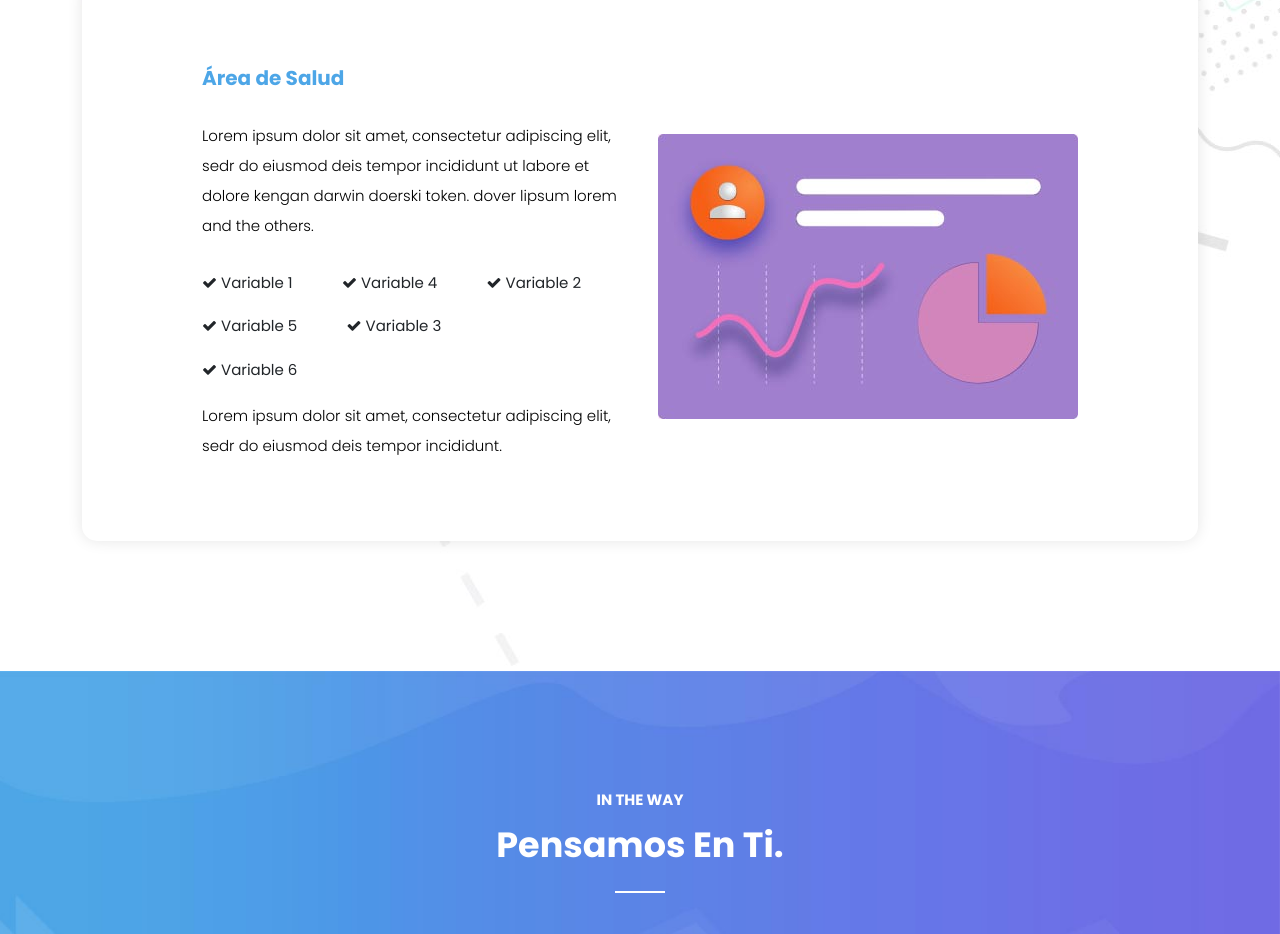
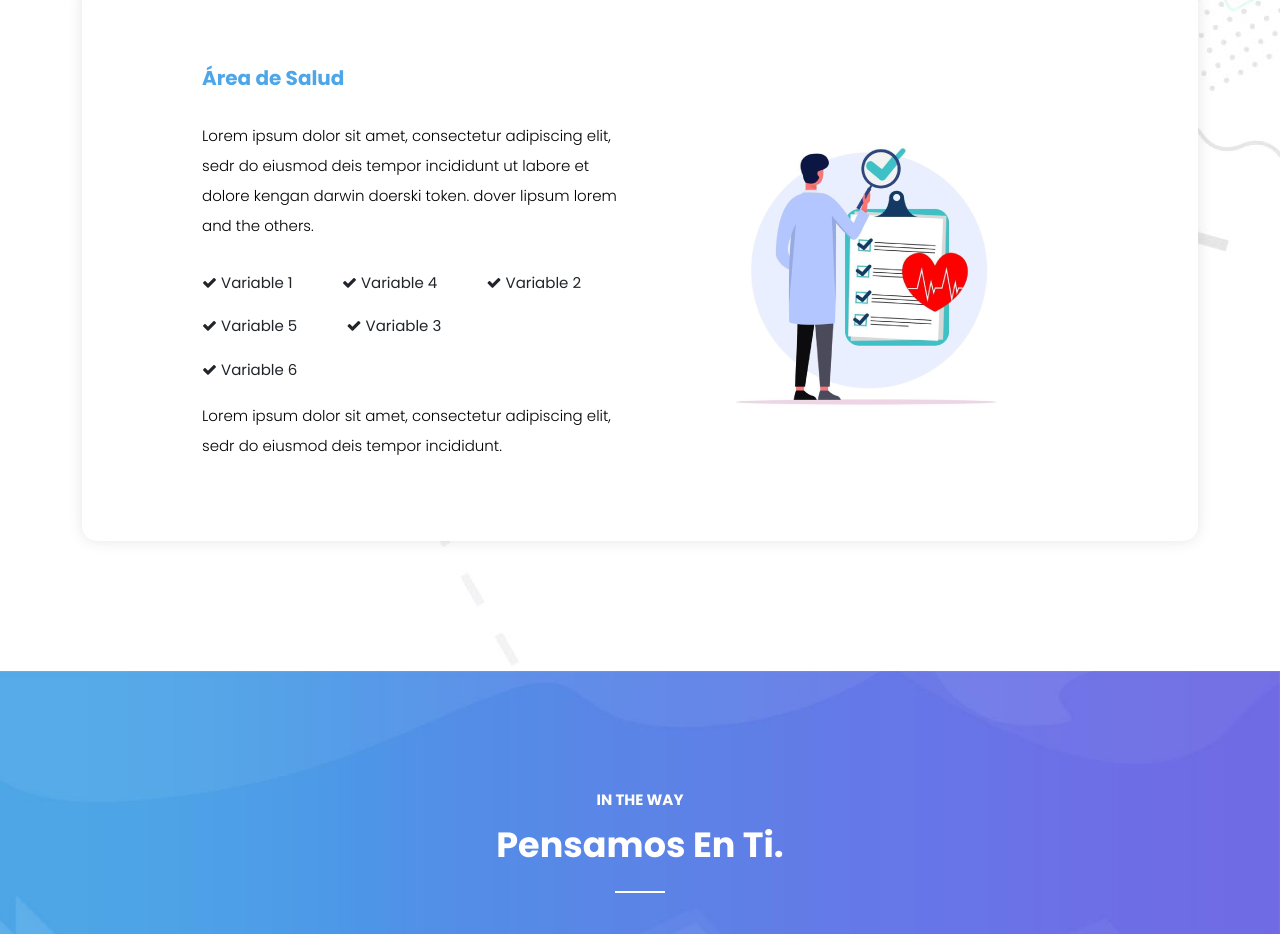
Before and after one commit to izeppelin/inTheWay-LandingPage, a plain HTML site: page home.html in a window 1280 px wide. Shown: the part 2085-3019 px from the top of the page. Drawn offline with Linux system fonts and the light colour scheme.

Commit message:
add new images & refactor html

```diff
--- a/home.html
+++ b/home.html
@@ -284,7 +284,7 @@
                             </div>
                             <div class="col-lg-6 align-self-center">
                               <div class="right-image">
-                                <img src="assets/images/services-image.jpg" alt="">
+                                <img src="assets/images/salud-area-icon.png" alt="">
                               </div>
                             </div>
                           </div>
```
Also changed, not shown: assets/images/about-dec-v3.png, assets/images/contact-dec-v3.png, assets/images/salud-area-icon.png (added), assets/images/service-icon-01.png.
